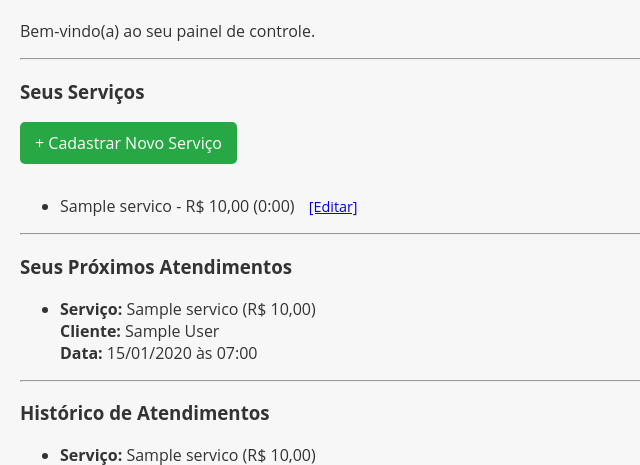
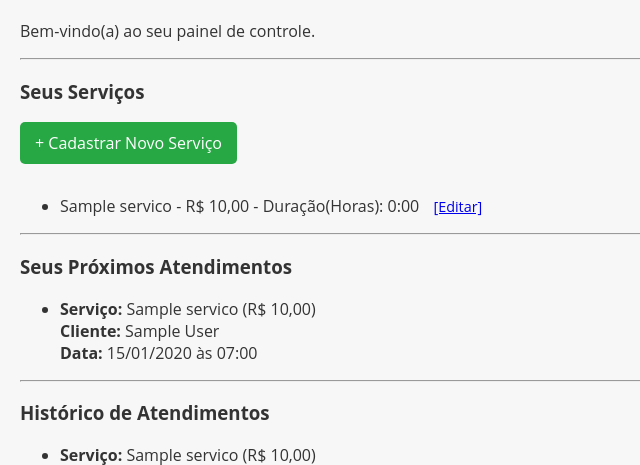
Before and after one commit to Walmir11/Django, a Django app: template accounts/templates/painel_profissional.html in a window 1280 px wide. Shown: the part 123-588 px from the top of the page, without its empty margins (0-640 px from the left). Run offline with Django 5.2, Linux system fonts and the light colour scheme; the template is opened without the code that fills it: values that come from a table or form of the project are taken from there, others are empty; tables that the repository leaves empty hold one stand-in row (values such as "Sample post"); parts of the project's set-up code (start-up, migrations or seed data) failed here and were passed over.

Commit message:
Alterando visual do tempo

```diff
--- a/accounts/templates/painel_profissional.html
+++ b/accounts/templates/painel_profissional.html
@@ -14,7 +14,7 @@
     <ul>
       {% for servico in servicos %}
         <li>
-          {{ servico.nome }} - R$ {{ servico.valor|floatformat:2 }} ({{ servico.get_formatted_duration }})
+          {{ servico.nome }} - R$ {{ servico.valor|floatformat:2 }} - Duração(Horas): {{ servico.get_formatted_duration }}
           <a href="{% url 'editar_servico' servico.pk %}" style="margin-left: 10px; font-size: 0.9em;">[Editar]</a>
         </li>
       {% endfor %}
```
